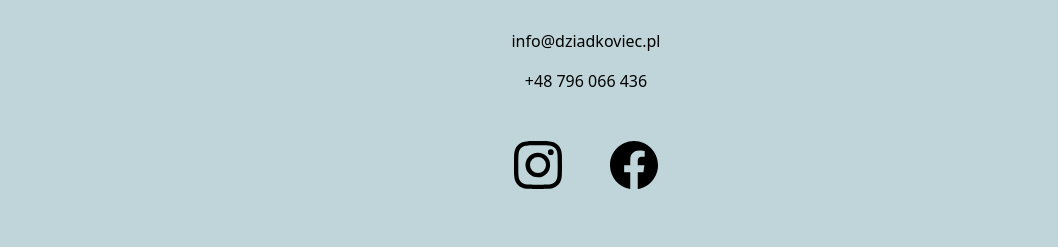
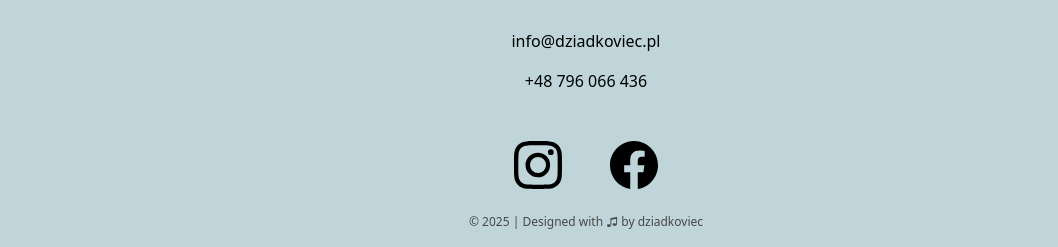
Before and after one commit to Dzibsss/dziadkoviec-page, a website built with Parcel: page src/index.html in a window 1280 px wide. Shown: the part 2465-2712 px from the top of the page, without its empty margins (54-1112 px from the left). Before the commit the page ends 2678 px from the top, so only its background shows below. Built offline with nearby package versions, Linux system fonts and the light colour scheme.

Commit message:
add footer

```diff
--- a/src/index.html
+++ b/src/index.html
@@ -257,5 +257,13 @@
         </div>
       </div>
     </section>
+    <footer>
+      <p style="text-align: center; color: #484848; font-size: 12px">
+        © <span id="year"></span> | Designed with ♫ by dziadkoviec
+      </p>
+      <script>
+        document.getElementById("year").textContent = new Date().getFullYear();
+      </script>
+    </footer>
   </body>
 </html>
```
Also changed, not shown: dist/index.html.
